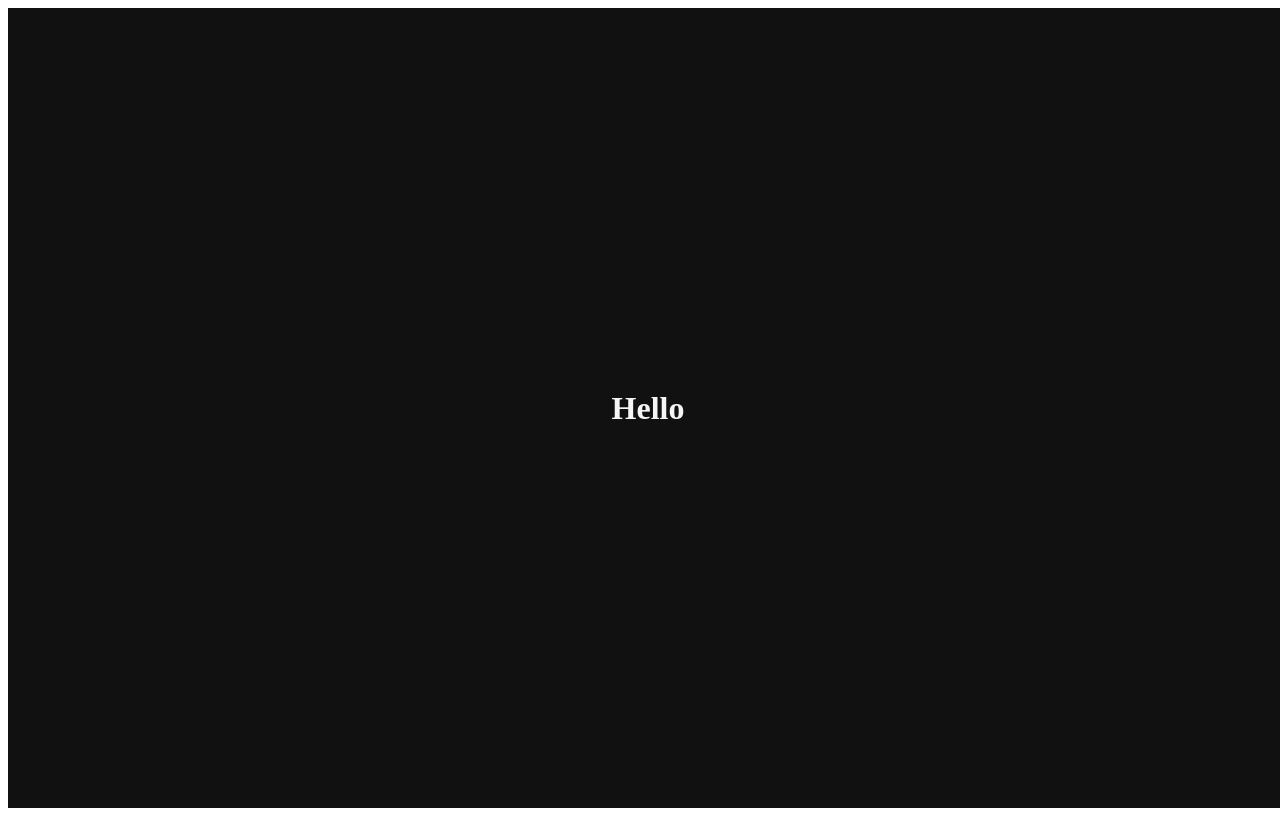
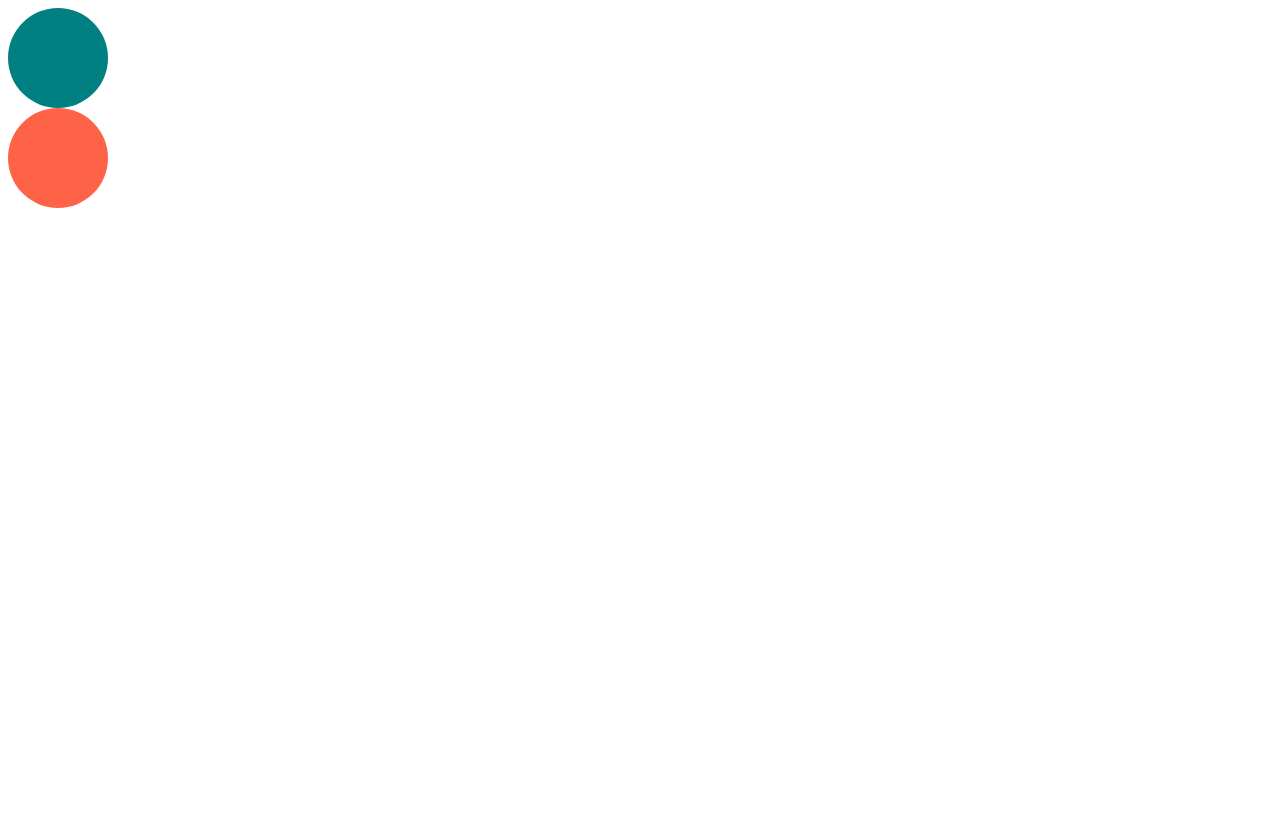
Before and after one commit to yujini-kim/react-masterclass, a React (Create React App) app: page / in a window 1280 px wide. Built offline with nearby package versions, Linux system fonts and the light colour scheme.

Commit message:
#3.2 Typing the Props

```diff
--- a/src/App.tsx
+++ b/src/App.tsx
@@ -1,23 +1,11 @@
-import styled, { keyframes } from "styled-components";
-
-const Wrapper = styled.div`
-  display: flex;
-  height: 100vh;
-  width: 100vw;
-  justify-content: center;
-  align-items: center;
-  background-color: ${(props) => props.theme.bgColor};
-`;
-
-const Title = styled.h1`
-  color: ${(props) => props.theme.textColor};
-`;
+import Circle from "./component/Circle";
 
 function App() {
   return (
-    <Wrapper>
-      <Title>Hello</Title>
-    </Wrapper>
+    <>
+      <Circle bgColor="teal" />
+      <Circle bgColor="tomato" />
+    </>
   );
 }
 
--- /dev/null
+++ b/src/component/Circle.tsx
@@ -0,0 +1,22 @@
+import styled from "styled-components";
+
+interface ContainerProps {
+  bgColor: string;
+}
+
+const Container = styled.div<ContainerProps>`
+  width: 100px;
+  height: 100px;
+  background-color: ${(props) => props.bgColor};
+  border-radius: 50%;
+`;
+
+interface IProps {
+  bgColor: string;
+}
+
+function Circle({ bgColor }: IProps) {
+  return <Container bgColor={bgColor}></Container>;
+}
+
+export default Circle;
--- a/src/index.tsx
+++ b/src/index.tsx
@@ -2,24 +2,14 @@ import React from "react";
 import ReactDOM from "react-dom/client";
 import App from "./App";
 import { ThemeProvider } from "styled-components";
-
-const darkTheme = {
-  textColor: "whitesmoke",
-  bgColor: "#111",
-};
-
-const lightTheme = {
-  textColor: "#111",
-  bgColor: "whitesmoke",
-};
 
 const root = ReactDOM.createRoot(
   document.getElementById("root") as HTMLElement
 );
 root.render(
   <React.StrictMode>
-    <ThemeProvider theme={darkTheme}>
-      <App />
-    </ThemeProvider>
+    {/* <ThemeProvider> */}
+    <App />
+    {/* </ThemeProvider> */}
   </React.StrictMode>
 );
```
